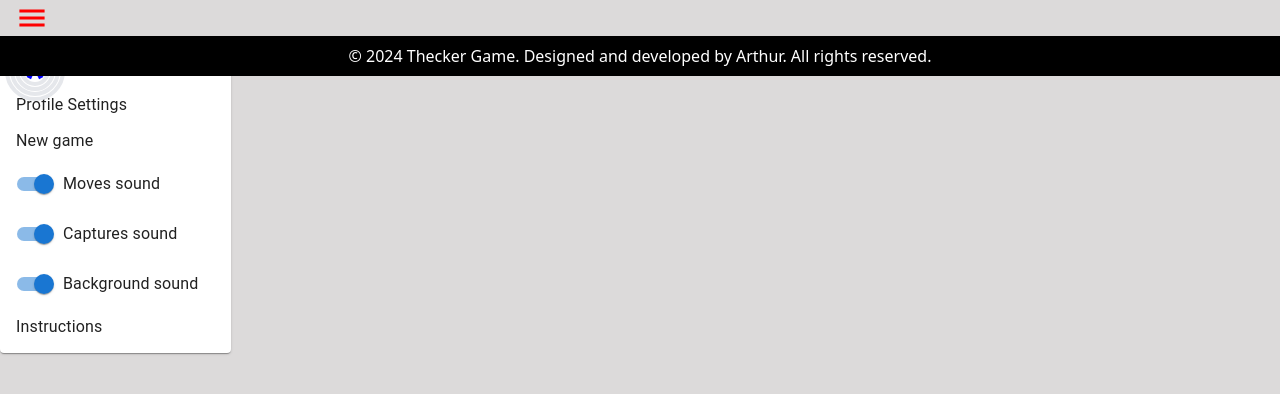
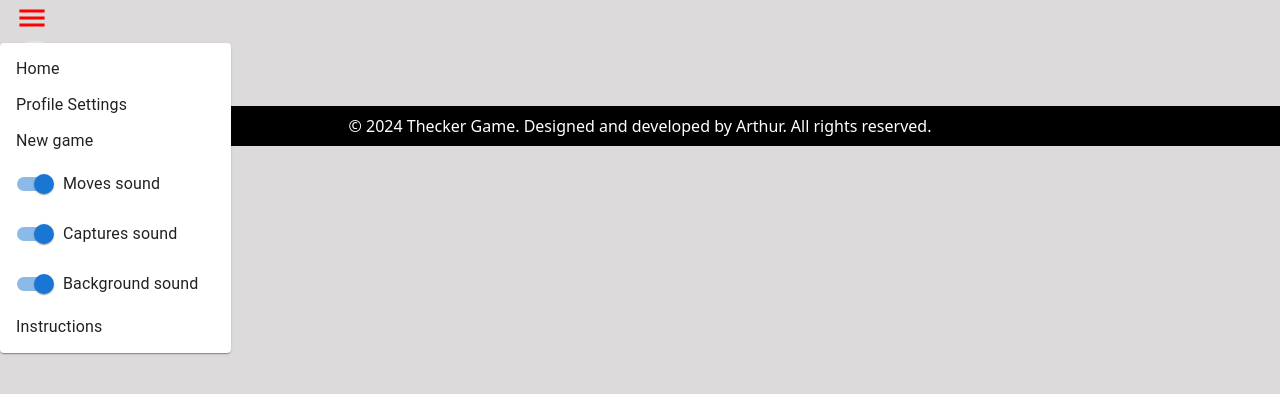
Before and after one commit to arthfs/checker, a Next.js app: page /king in a window 1280 px wide. Both pictures are taken after a click on the button 32 px from the left and 17 px from the top of the page. Shown: the top 394 px of the page. Built offline with nearby package versions, Linux system fonts and the light colour scheme.

Commit message:
fixed some design bugs

```diff
--- a/src/pages/king.js
+++ b/src/pages/king.js
@@ -2,7 +2,7 @@ import React from 'react'
 
 export default function king({color}) {
   return (
-    <div className='test'>
+    <div className='piece'>
     {
         [2,3,4,5,6].map((r)=>{
             return r!=2? <div key={r} className='inner' style={{width:`${r*10}px`,height:`${r*10}px`,borderRadius:`${(r*10)/2}px`,borderColor:color}}>  </div>: <div key={r} className='star' style={{color:'blue'}}>*</div>
--- a/src/pages/menu.js
+++ b/src/pages/menu.js
@@ -55,7 +55,7 @@ export default function MenuListComposition() {
   return (
     <Stack direction="row" spacing={2}>
 
-      <div>
+      <div >
         <Button
          style={{color:'red',scale:1.4}}
           ref={anchorRef}
@@ -69,7 +69,7 @@ export default function MenuListComposition() {
          <MenuIcon> </MenuIcon>
         </Button>
 
-        <Popper
+        <Popper className='menu'
           open={open}
           anchorEl={anchorRef.current}
           role={undefined}
@@ -85,7 +85,7 @@ export default function MenuListComposition() {
                   placement === 'bottom-start' ? 'left top' : 'left bottom',
               }}
             >
-              <Paper>
+              <Paper >
                 <ClickAwayListener onClickAway={handleClose}>
                   <MenuList
                     autoFocusItem={open}
@@ -93,10 +93,10 @@ export default function MenuListComposition() {
                     aria-labelledby="composition-button"
                     onKeyDown={handleListKeyDown}
                   >
-                    <MenuItem onClick={handleClose}> <Link href='/'> Home </Link> </MenuItem>
+                    <Link href='/'>  <MenuItem onClick={handleClose}> Home </MenuItem>  </Link>
+
                     <MenuItem >
-
-                    <SimpleDialogDemo close={ ()=>handleClose(event)} ></SimpleDialogDemo>
+                      <SimpleDialogDemo close={ ()=>handleClose(event)} >   </SimpleDialogDemo>
                     </MenuItem>
 
                     <MenuItem onClick={ (event)=> {
@@ -107,7 +107,7 @@ export default function MenuListComposition() {
                 <MenuItem>  <FormControlLabel control={<Switch checked={movesound} onChange={()=>{setmovesound((oldvalue)=>!oldvalue)}} />} label="Moves sound" /> </MenuItem>
                 <MenuItem>   <FormControlLabel control={<Switch checked={capturesound} onChange={()=>{setcapturesound((oldvalue)=>!oldvalue)}} />} label="Captures sound" />  </MenuItem>
                 <MenuItem>   <FormControlLabel control={<Switch checked={backgroundsound} onChange={()=>{setbackgroundsound((oldvalue)=>!oldvalue)}} />} label="Background sound" />  </MenuItem>
-                    <MenuItem onClick={handleClose}> <Link href='/rules'> Instructions </Link></MenuItem>
+                     <Link href='/rules'> <MenuItem   onClick={handleClose}>  Instructions</MenuItem> </Link>
                   </MenuList>
                 </ClickAwayListener>
               </Paper>
--- a/src/pages/piece.js
+++ b/src/pages/piece.js
@@ -2,12 +2,14 @@ import React from 'react'
 
 export default function Piece({id,color}) {
   return (
-    <div id = {id} className='test'>
+
+    <div id = {id} className='piece'>
             {
                 [1,2,3,4,5,6].map((r)=>{
                     return <div  key={r} className='inner' style={{width:`${r*10}px`,height:`${r*10}px`,borderRadius:`${(r*10)/2}px`,borderColor:color}}> </div>
                 })
             }
     </div>
+
   )
 }
--- a/src/styles/globals.css
+++ b/src/styles/globals.css
@@ -3,8 +3,6 @@
 @tailwind utilities;
 
 .main{
-
-
 
  height: 100%;
  display: flex;
@@ -34,8 +32,8 @@ body
   border: 2px;
   border-color: red;
   border-style: solid;
+}
 
-}
 .score
 {
 font-size: 35px;
@@ -47,29 +45,33 @@ font-size: 35px;
   flex-direction: row;
 }
 
-.test
+.piece
 {
 
   height: 70px;
   display: flex;
   width: 70px;
-  position: absolute;
+  position: relative;
   justify-content: center;
   align-items: center;
+  overflow: hidden;
 }
 
-.inner{
+.inner
+{
   position: absolute;
   background-color: transparent;
   border-Width:4.5px;
 
 }
 
-.star{
+
+
+.star
+{
   position: absolute;
   font-size: 50px;
   padding-top: 10px;
-
 
 }
 
@@ -96,6 +98,19 @@ font-size: 35px;
   margin-right:5px;
 }
 
+.avatar:hover{
+
+  scale: 2.3;
+}
+
+.settingsavatar:hover {
+
+  scale:3.3;
+  padding-top:25px;
+  padding-bottom: 25px;
+}
+
+
 .winner{
   position: absolute;
   align-items: center;
@@ -112,13 +127,12 @@ font-size: 35px;
 }
 
 
-
-
 .main2{
   width: 100%;
   justify-content: center;
   display: flex;
 }
+
 .container2 {
   width: 60%; /* Ensures it spans the full viewport width */
  display: flex;
@@ -179,28 +193,12 @@ font-size: 35px;
 
 
 
-.er {
-
-
-  font-size: 60px;
-
-}
-
-
-.avatar:hover{
-
-  scale: 2.3;
-}
-
 .label{
   margin:10px;
 }
 
 .dialogtitle{
-
-
   display: flex;
-
   justify-content: center;
 
 }
@@ -212,6 +210,12 @@ font-size: 35px;
   width:400px;
 
 }
+
 .input{
  margin: 5px;
 }
+
+.menu
+{
+  z-index: 1;
+}
```
Also changed, not shown: src/pages/profiledialog.js (+1 -1 lines).
